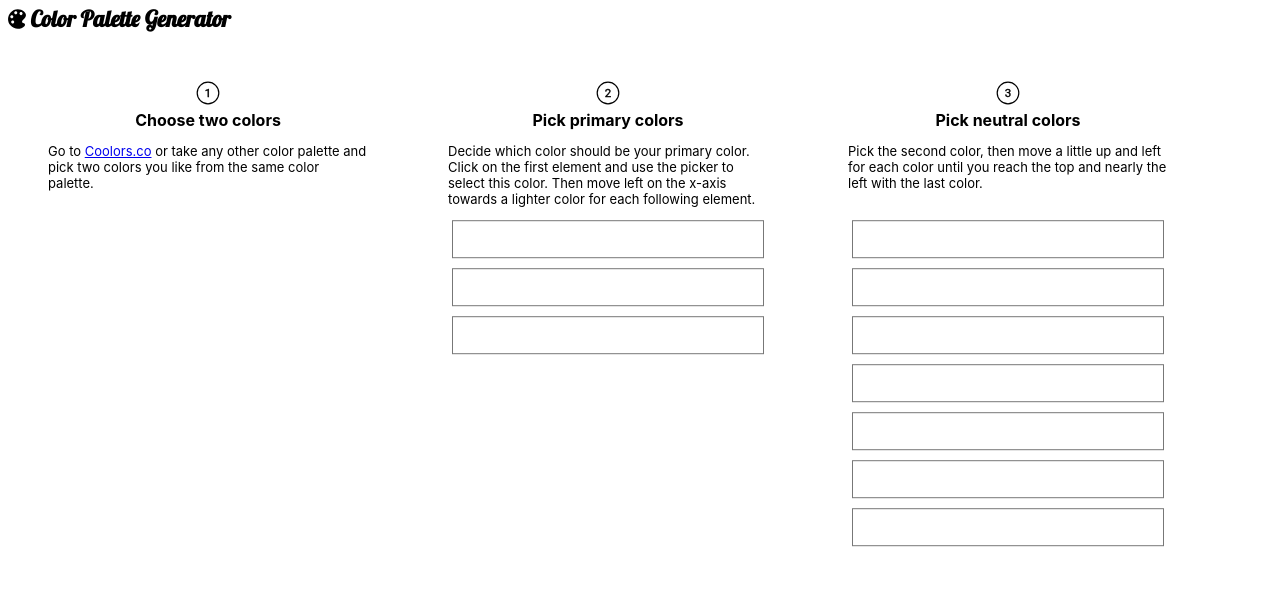
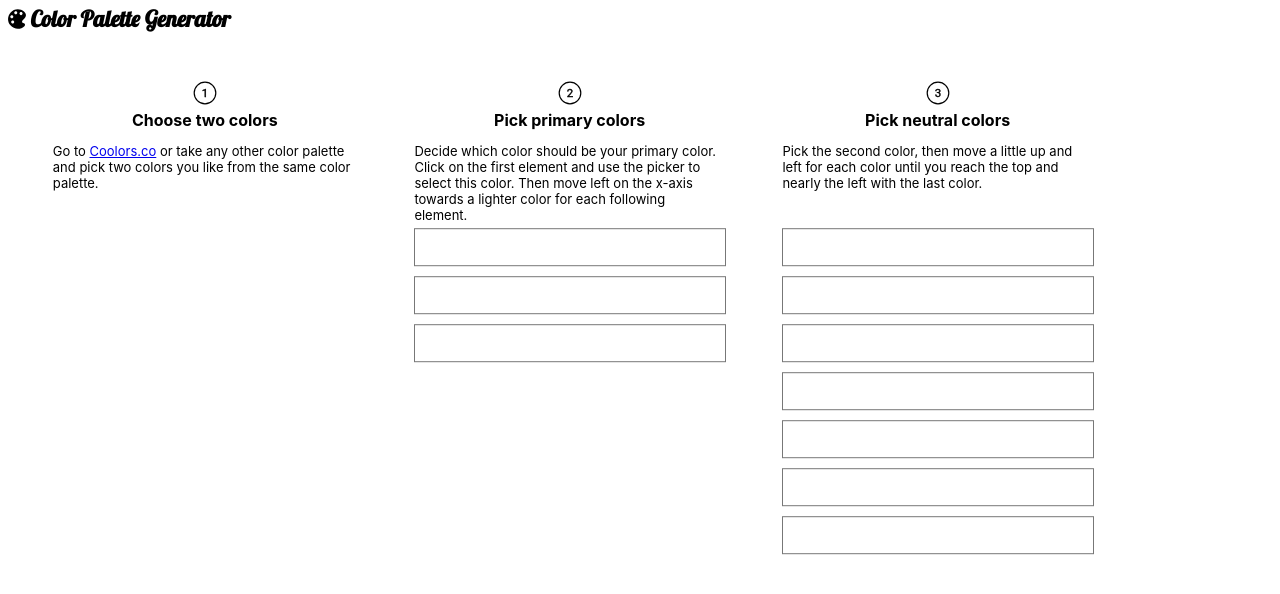
Before and after one commit to acoria/colorPaletteGenerator.react, a React (Create React App) app: page / in a window 1280 px wide. Shown: the top 594 px of the page. Built offline with nearby package versions, Linux system fonts and the light colour scheme.

Commit message:
Add ColorPaletteStepList

```diff
--- a/src/features/colorPalette/ColorPalette.module.css
+++ b/src/features/colorPalette/ColorPalette.module.css
@@ -1,50 +1,8 @@
-.colorPaletteBody {
-  padding: 3rem 1rem 0 3rem;
-  display: flex;
-  flex-direction: row;
-  column-gap: 5rem;
-}
-
-.firstStep {
-  display: flex;
-  flex-direction: row;
-  column-gap: 0.5rem;
-  align-items: start;
-}
-
-.firstStep > p {
-  margin: 0;
-  font-size: small;
-}
-
-.secondStep {
-  display: flex;
-  flex-direction: row;
-  align-items: start;
-}
-
-.colorTitle {
-  display: flex;
-  flex-direction: column;
-  row-gap: 0.3rem;
-  align-items: center;
-}
-
-.colorTitleText {
-  margin: 0;
-  width: fit-content;
-}
-
 .code {
   display: flex;
   flex-direction: row;
   column-gap: 3rem;
   margin-top: 1rem;
-}
-
-.circleWithNumber {
-  width: 1.5rem;
-  flex-shrink: 0;
 }
 
 .designExamples {
--- a/src/features/colorPalette/ColorPalette.tsx
+++ b/src/features/colorPalette/ColorPalette.tsx
@@ -1,13 +1,10 @@
-import { ReactNode, useState } from "react";
-import { ReactComponent as CircleWithOne } from "../../assets/circleWithOne.svg";
-import { ReactComponent as CircleWithThree } from "../../assets/circleWithThree.svg";
-import { ReactComponent as CircleWithTwo } from "../../assets/circleWithTwo.svg";
-import styles from "./ColorPalette.module.css";
-import { HorizontalColorPalette } from "../horizontalColorPalette/HorizontalColorPalette";
+import { useState } from "react";
+import { ColorPaletteStepList } from "../colorPaletteStepList/colorPaletteStepList/ColorPaletteStepList";
 import { CssCode } from "../cssCodeGenerator/CssCode";
 import { CssColorCodeGenerator } from "../cssCodeGenerator/CssColorCodeGenerator";
-import { ColorPicker } from "../colorPicker/ColorPicker";
 import { DesignExamples } from "../designExamples/DesignExamples";
+import { HorizontalColorPalette } from "../horizontalColorPalette/HorizontalColorPalette";
+import styles from "./ColorPalette.module.css";
 
 /**
  * An application to create a color palette, show the SCSS code for it and generate design examples from it
@@ -21,68 +18,14 @@ export const ColorPalette: React.FC = () => {
       ? [neutralColors[0], neutralColors[2], neutralColors[4], neutralColors[6]]
       : [];
 
-  const colorTitle = (component: ReactNode, title: string) => (
-    <div className={styles.colorTitle}>
-      {component}
-      <h4 className={styles.colorTitleText}>{title}</h4>
-    </div>
-  );
-
   const colorsPicked = primaryColors.length > 0;
 
   return (
     <div className={styles.colorPalette}>
-      <div className={styles.colorPaletteBody}>
-        <div className={styles.firstStep}>
-          <ColorPicker
-            title={colorTitle(
-              <CircleWithOne className={styles.circleWithNumber} />,
-              "Choose two colors"
-            )}
-            numberOfColorsToGenerate={0}
-            onColorsChange={setPrimaryColors}
-            explanation={
-              <>
-                Go to{" "}
-                <a href="https://coolors.co/palettes" target="_blank">
-                  Coolors.co
-                </a>{" "}
-                or take any other color palette and pick two colors you like
-                from the same color palette.
-              </>
-            }
-          />
-          {/* <CircleWithOne className={styles.circleWithNumber} />
-          <p>
-
-          </p> */}
-        </div>
-        <div className={styles.secondStep}>
-          <ColorPicker
-            title={colorTitle(
-              <CircleWithTwo className={styles.circleWithNumber} />,
-              "Pick primary colors"
-            )}
-            numberOfColorsToGenerate={3}
-            onColorsChange={setPrimaryColors}
-            explanation="Decide which color should be your primary color. Click on the first
-        element and use the picker to select this color. Then move left on the
-        x-axis towards a lighter color for each following element."
-          />
-        </div>
-        <div>
-          <ColorPicker
-            title={colorTitle(
-              <CircleWithThree className={styles.circleWithNumber} />,
-              "Pick neutral colors"
-            )}
-            numberOfColorsToGenerate={7}
-            onColorsChange={setNeutralColors}
-            explanation="Pick the second color, then move a little up and left for each color
-            until you reach the top and nearly the left with the last color."
-          />
-        </div>
-      </div>
+      <ColorPaletteStepList
+        onSetPrimaryColors={setPrimaryColors}
+        onSetNeutralColors={setNeutralColors}
+      />
       <div className={styles.colorPaletteBody}>
         {colorsPicked && (
           <HorizontalColorPalette
--- /dev/null
+++ b/src/features/colorPaletteStepList/colorPaletteStep/ColorPaletteStep.tsx
@@ -0,0 +1,16 @@
+import { IColorPaletteStepProps } from "./IColorPaletteStepProps";
+import styles from "./colorPaletteStep.module.css";
+
+export const ColorPaletteStep: React.FC<IColorPaletteStepProps> = (props) => {
+  return (
+    <div className={styles.colorPaletteStep}>
+      {typeof props.title === "string" ? (
+        <h4 className={styles.title}>{props.title}</h4>
+      ) : (
+        props.title
+      )}
+      <p className={styles.explanation}>{props.explanation}</p>
+      {props.children}
+    </div>
+  );
+};
--- /dev/null
+++ b/src/features/colorPaletteStepList/colorPaletteStep/IColorPaletteStepProps.ts
@@ -0,0 +1,7 @@
+import { ReactNode } from "react";
+
+export interface IColorPaletteStepProps {
+  title: string | ReactNode;
+  explanation: string | ReactNode;
+  children?: ReactNode;
+}
--- /dev/null
+++ b/src/features/colorPaletteStepList/colorPaletteStep/colorPaletteStep.module.css
@@ -0,0 +1,16 @@
+.colorPaletteStep {
+  display: flex;
+  flex-direction: column;
+}
+
+.title {
+  margin: 0;
+  margin-bottom: 0.3rem;
+}
+
+.explanation {
+  width: 19rem;
+  height: 4.5rem;
+  font-size: small;
+  padding: 0 0.3rem;
+}
--- /dev/null
+++ b/src/features/colorPaletteStepList/colorPaletteStepList/ColorPaletteStepList.module.css
@@ -0,0 +1,23 @@
+.colorPaletteStepList {
+  padding: 3rem 1rem 0 3rem;
+  display: flex;
+  flex-direction: row;
+  column-gap: 3rem;
+}
+
+.colorTitle {
+  display: flex;
+  flex-direction: column;
+  row-gap: 0.3rem;
+  align-items: center;
+}
+
+.colorTitleText {
+  margin: 0;
+  width: fit-content;
+}
+
+.circleWithNumber {
+  width: 1.5rem;
+  flex-shrink: 0;
+}
--- /dev/null
+++ b/src/features/colorPaletteStepList/colorPaletteStepList/ColorPaletteStepList.tsx
@@ -0,0 +1,67 @@
+import { ReactNode } from "react";
+import { ColorPicker } from "../../colorPicker/ColorPicker";
+import { ReactComponent as CircleWithOne } from "../../../assets/circleWithOne.svg";
+import { ReactComponent as CircleWithThree } from "../../../assets/circleWithThree.svg";
+import { ReactComponent as CircleWithTwo } from "../../../assets/circleWithTwo.svg";
+import { ColorPaletteStep } from "../colorPaletteStep/ColorPaletteStep";
+import styles from "./ColorPaletteStepList.module.css";
+import { IColorPaletteStepListProps } from "./IColorPaletteStepListProps";
+
+export const ColorPaletteStepList: React.FC<IColorPaletteStepListProps> = (
+  props
+) => {
+  const colorTitle = (component: ReactNode, title: string) => (
+    <div className={styles.colorTitle}>
+      {component}
+      <h4 className={styles.colorTitleText}>{title}</h4>
+    </div>
+  );
+
+  return (
+    <div className={styles.colorPaletteStepList}>
+      <ColorPaletteStep
+        title={colorTitle(
+          <CircleWithOne className={styles.circleWithNumber} />,
+          "Choose two colors"
+        )}
+        explanation={
+          <>
+            Go to{" "}
+            <a href="https://coolors.co/palettes" target="_blank">
+              Coolors.co
+            </a>{" "}
+            or take any other color palette and pick two colors you like from
+            the same color palette.
+          </>
+        }
+      />
+      <ColorPaletteStep
+        title={colorTitle(
+          <CircleWithTwo className={styles.circleWithNumber} />,
+          "Pick primary colors"
+        )}
+        explanation="Decide which color should be your primary color. Click on the first
+            element and use the picker to select this color. Then move left on the
+            x-axis towards a lighter color for each following element."
+      >
+        <ColorPicker
+          numberOfColorsToGenerate={3}
+          onColorsChange={props.onSetPrimaryColors}
+        />
+      </ColorPaletteStep>
+      <ColorPaletteStep
+        title={colorTitle(
+          <CircleWithThree className={styles.circleWithNumber} />,
+          "Pick neutral colors"
+        )}
+        explanation="Pick the second color, then move a little up and left for each color
+            until you reach the top and nearly the left with the last color."
+      >
+        <ColorPicker
+          numberOfColorsToGenerate={7}
+          onColorsChange={props.onSetNeutralColors}
+        />
+      </ColorPaletteStep>
+    </div>
+  );
+};
--- /dev/null
+++ b/src/features/colorPaletteStepList/colorPaletteStepList/IColorPaletteStepListProps.ts
@@ -0,0 +1,4 @@
+export interface IColorPaletteStepListProps {
+  onSetPrimaryColors: (primaryColors: string[]) => void;
+  onSetNeutralColors: (primaryColors: string[]) => void;
+}
--- a/src/features/colorPicker/ColorPicker.module.css
+++ b/src/features/colorPicker/ColorPicker.module.css
@@ -1,14 +1,3 @@
-.title {
-  margin: 0;
-  margin-bottom: 0.3rem;
-}
-
-.explanation {
-  width: 20rem;
-  min-height: 4rem;
-  font-size: small;
-}
-
 .colorBars {
   display: flex;
   flex-direction: column;
--- a/src/features/colorPicker/ColorPicker.tsx
+++ b/src/features/colorPicker/ColorPicker.tsx
@@ -50,15 +50,5 @@ export const ColorPicker: React.FC<IColorPickerProps> = (props) => {
     />
   ));
 
-  return (
-    <div>
-      {typeof props.title === "string" ? (
-        <h4 className={styles.title}>{props.title}</h4>
-      ) : (
-        props.title
-      )}
-      <p className={styles.explanation}>{props.explanation}</p>
-      <div className={styles.colorBars}>{colorBars}</div>
-    </div>
-  );
+  return <div className={styles.colorBars}>{colorBars}</div>;
 };
--- a/src/features/colorPicker/IColorPickerProps.ts
+++ b/src/features/colorPicker/IColorPickerProps.ts
@@ -1,8 +1,5 @@
-import { ReactNode } from "react";
 
 export interface IColorPickerProps {
-  title: string | ReactNode;
-  explanation: string | ReactNode;
   numberOfColorsToGenerate: number;
   onColorsChange?: (colors: string[]) => void;
   initialColor?: string;
```
